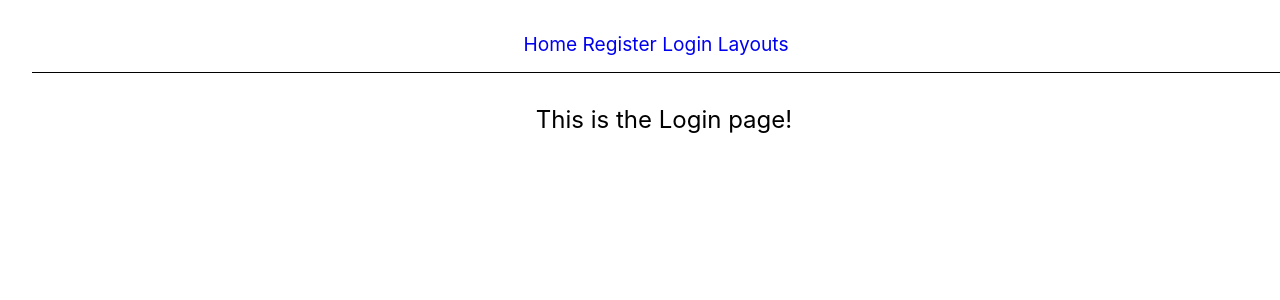
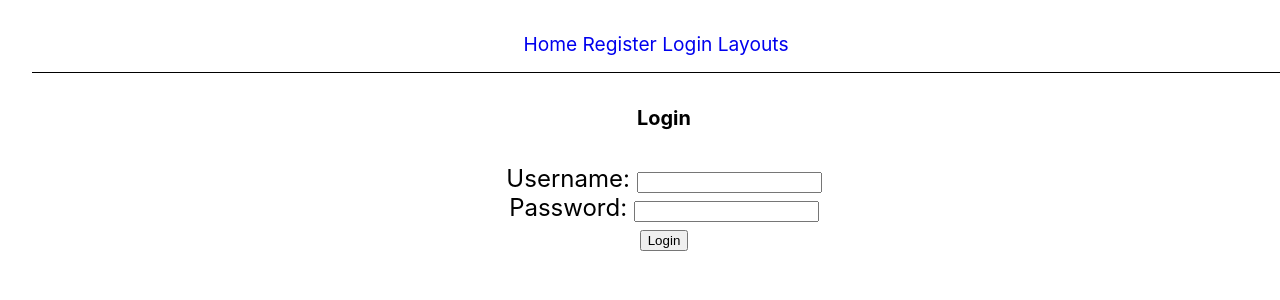
Before and after one commit to eriksalsborn/Multi-Stream-Dashboard, a React (Create React App) app in the folder frontend/multistream/: page /login in a window 1280 px wide. Shown: the top 300 px of the page. Built offline with nearby package versions, Linux system fonts and the light colour scheme.

Commit message:
Login-functionality created

```diff
--- /dev/null
+++ b/frontend/multistream/src/AuthService.js
@@ -0,0 +1,28 @@
+module.exports = {
+
+    getUser: function() {
+        const user = sessionStorage.getItem('user');
+
+        if (user === 'undefined' || !user ) {
+            return null;
+        }
+        else {
+            return JSON.parse(user);
+        }
+    },
+
+    getToken: function() {
+        return sessionStorage.getItem('token');
+    },
+
+    setUserSession: function(user, token) {
+        sessionStorage.setItem('user', JSON.stringify(user));
+        sessionStorage.setItem('token', token);
+    },
+
+    resetUserSession: function() {
+        sessionStorage.removeItem('user');
+        sessionStorage.removeItem('token');
+    }
+
+}
--- a/frontend/multistream/src/Layouts.js
+++ b/frontend/multistream/src/Layouts.js
@@ -1,11 +1,24 @@
-import React from "react";
+import React from 'react';
+import { useNavigate } from 'react-router-dom';
+import { getUser, resetUserSession } from './AuthService';
+
 
 const Layouts = () => {
-    return (
-        <div>
-        This is the Layouts page!
-        </div>
-    )
+
+  const user = getUser();
+  const name = user !== 'undefined' && user ? user.name : '';
+  const navigate = useNavigate();
+
+  const logoutHandler = () => {
+    resetUserSession();
+    navigate('/login');
+  }
+  return (
+    <div>
+      Hello {name}! You are currently logged in! Welcome to your layouts. <br />
+      <input type="button" value="Logout" onClick={logoutHandler} />
+    </div>
+  )
 }
 
 export default Layouts;
--- a/frontend/multistream/src/Login.js
+++ b/frontend/multistream/src/Login.js
@@ -1,10 +1,67 @@
-import React from "react";
+import React, { useState } from "react";
+import { useNavigate } from "react-router-dom";
+import AuthService, { setUserSession } from "./AuthService";
+import axios from "axios";
+
+const loginUrl = "https://hie7efmkul.execute-api.eu-north-1.amazonaws.com/prod/login";
 
 const Login = () => {
+
+    const [username, setUsername] = useState("");
+    const [password, setPassword] = useState("");
+    const [message, setMessage] = useState(null);
+    const navigate = useNavigate();
+
+    const submitHandler = (event) => {
+        event.preventDefault();
+
+        if (username.trim() === "" || password.trim() === "") {
+            setMessage("All fields are required");
+            return;
+        }
+
+        setMessage(null);
+
+
+        const requestConfig = {
+            headers: {
+                "x-api-key": "1fJBeucWw45uBdz97bK4t3iio2gHgdjIaR3d9Lmy",
+            },
+        }
+
+        const requestBody = {
+            username: username,
+            password: password,
+        }
+
+
+        axios
+            .post(loginUrl, requestBody, requestConfig)
+            .then((response) => {
+
+                setUserSession(response.data.user, response.data.token);
+                setMessage("Login Successful");
+                navigate('/layouts');
+
+            }).catch((error) => {
+            if (error.response.status === 401 || error.response.status === 403) {
+                setMessage(error.response.data.message);
+            } else {
+                setMessage("Sorry... The backend server is down. Please try again later.");
+            }
+        })
+    }
+
     return (
         <div>
-        This is the Login page!
-        </div>
+            <form onSubmit={submitHandler}>
+                <h5>Login</h5>
+                Username: <input type="text" value={username} onChange={(event) => setUsername(event.target.value)} /> <br />
+                Password: <input type="password" value={password} onChange={(event) => setPassword(event.target.value)} /> <br />
+                <input type="submit" value="Login" />
+            </form>
+            {message && <p className="message">{message} </p>}
+    </div>
     )
 }
 
--- a/frontend/multistream/src/Register.js
+++ b/frontend/multistream/src/Register.js
@@ -16,6 +16,8 @@ const Register = () => {
       setMessage("All fields are required");
       return;
     }
+
+    setMessage(null);
 
     const requestConfig = {
       headers: {
```
Also changed, not shown: 1 other file (tests, documents, lock files or other folders).
